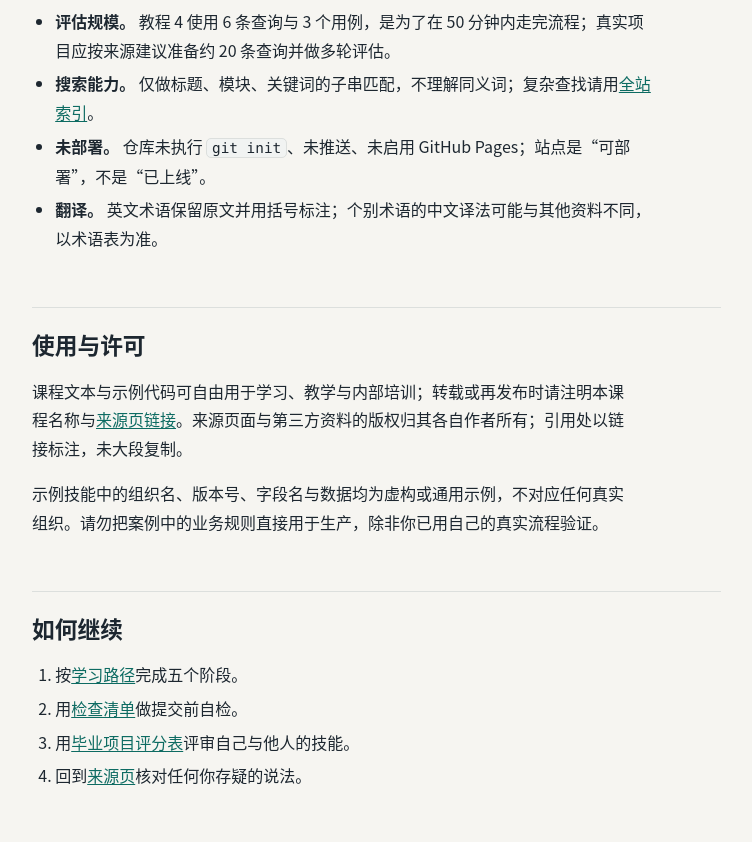
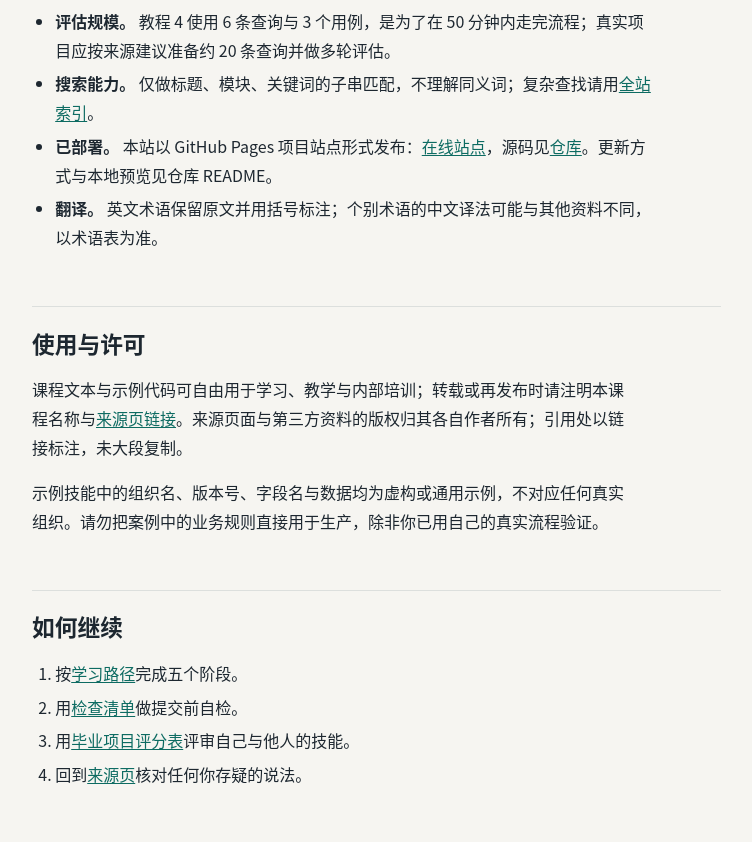
Before and after one commit to unfallenwill/agent-skills-course, a plain HTML site: page docs/about.html in a window 1280 px wide. Shown: the part 2802-3644 px from the top of the page, without its empty margins (292-1044 px from the left). Drawn offline with Linux system fonts and the light colour scheme.

Commit message:
docs: about 页更新部署状态
- “未部署”改为已部署，补充在线站点与仓库链接
- 与 README 的部署说明保持一致

Co-Authored-By: GLM 5.1 <noreply@z.ai>

```diff
--- a/docs/about.html
+++ b/docs/about.html
@@ -136,7 +136,7 @@
   <li><strong>示例可运行性。</strong> <code>csv-profile</code> 附带完整脚本并已验证；三个案例的 SKILL.md 展示设计与流程，其中引用的业务脚本未随站点提供，不能直接运行。教程中的 roll-dice、release-notes、changelog-writer 可直接创建使用。</li>
   <li><strong>评估规模。</strong> 教程 4 使用 6 条查询与 3 个用例，是为了在 50 分钟内走完流程；真实项目应按来源建议准备约 20 条查询并做多轮评估。</li>
   <li><strong>搜索能力。</strong> 仅做标题、模块、关键词的子串匹配，不理解同义词；复杂查找请用<a href="index-all.html">全站索引</a>。</li>
-  <li><strong>未部署。</strong> 仓库未执行 <code>git init</code>、未推送、未启用 GitHub Pages；站点是“可部署”，不是“已上线”。</li>
+  <li><strong>已部署。</strong> 本站以 GitHub Pages 项目站点形式发布：<a href="https://unfallenwill.github.io/agent-skills-course/">在线站点</a>，源码见<a href="https://github.com/unfallenwill/agent-skills-course">仓库</a>。更新方式与本地预览见仓库 README。</li>
   <li><strong>翻译。</strong> 英文术语保留原文并用括号标注；个别术语的中文译法可能与其他资料不同，以术语表为准。</li>
 </ul>
 
```
